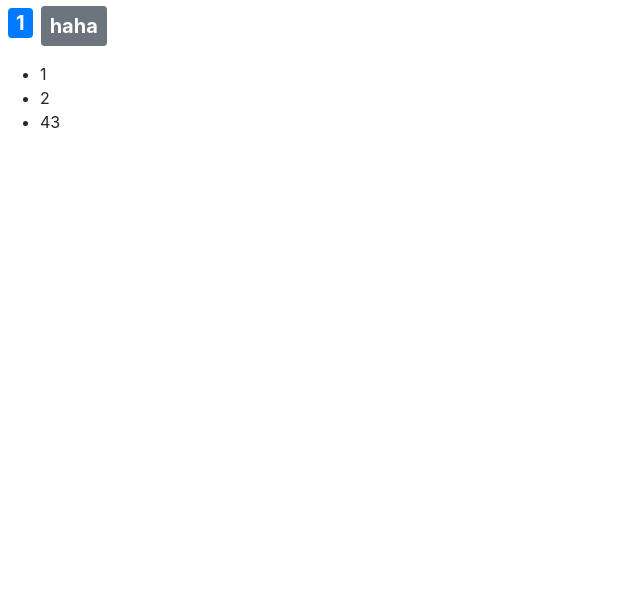
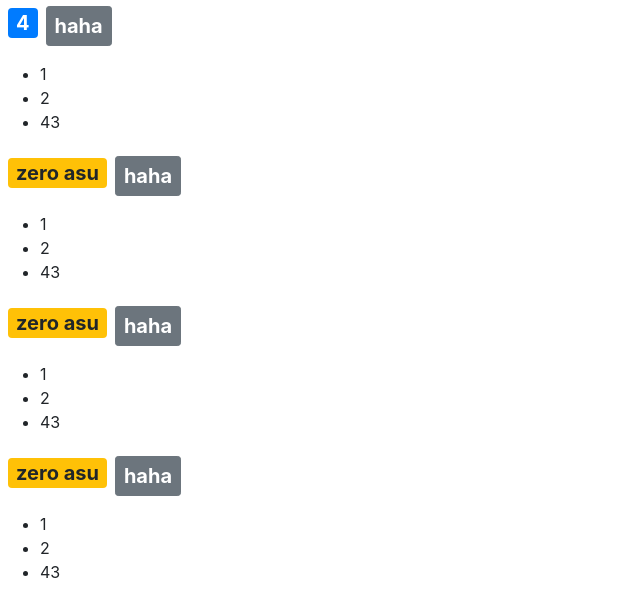
Before and after one commit to gelembungsahabat/learn-react, a React (Create React App) app: page / in a window 1280 px wide. Shown: the top 616 px of the page, without its empty margins (0-640 px from the left). Built offline with nearby package versions, Linux system fonts and the light colour scheme.

Commit message:
add counters components

```diff
--- a/src/components/counter.jsx
+++ b/src/components/counter.js
@@ -2,7 +2,7 @@
 
 class Counter extends Component {
   state = {
-    count: 1,
+    value: this.props.value,
     tags: [1, 2, 43]
   };
 
@@ -13,7 +13,7 @@
 
   render() {
     let classes = this.getClasses();
-
+    console.log("props", this.props);
     return (
       // <div>{this.renderTags()}</div>
       <React.Fragment>
@@ -38,10 +38,10 @@
     );
   }
 
-  increment() {
+  increment = () => {
     console.log("telah di klik");
-    return <p>asoidhaoisdhoi</p>;
-  }
+    this.setState({ value: this.state.value + 1 });
+  };
 
   renderTags() {
     if (this.state.tags.length === 0) return <p>gaada isinya</p>;
@@ -57,13 +57,13 @@
 
   getClasses() {
     let classes = "badge m-2 badge-";
-    classes += this.state.count === 0 ? "warning" : "primary";
+    classes += this.state.value === 0 ? "warning" : "primary";
     return classes;
   }
 
   formatCode() {
-    const { count } = this.state;
-    return count === 0 ? "zero asu" : count;
+    const { value } = this.state;
+    return value === 0 ? "zero asu" : value;
   }
 }
 
--- /dev/null
+++ b/src/components/counters.js
@@ -0,0 +1,22 @@
+import React from "react";
+import Counter from "./counter";
+
+export default class Counters extends React.Component {
+  state = {
+    counters: [
+      { id: 1, value: 4 },
+      { id: 2, value: 0 },
+      { id: 3, value: 0 },
+      { id: 4, value: 0 }
+    ]
+  };
+  render() {
+    return (
+      <div>
+        {this.state.counters.map(counter => (
+          <Counter key={counter.id} value={counter.value} />
+        ))}
+      </div>
+    );
+  }
+}
```
Also changed, not shown: src/index.js (+8 -8 lines), 1 other file (tests, documents, lock files or other folders).
